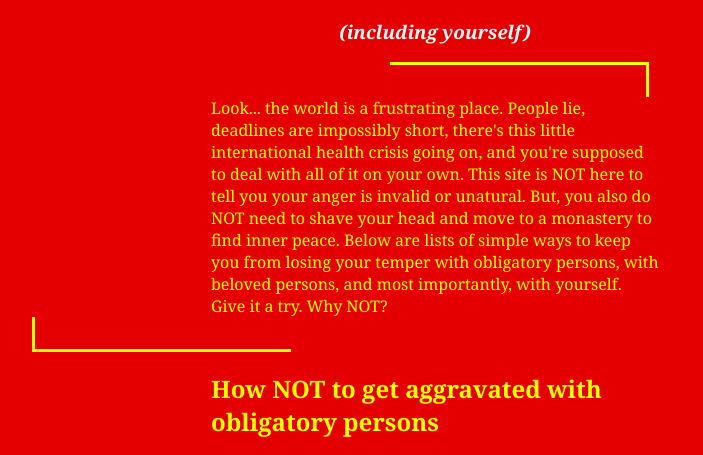
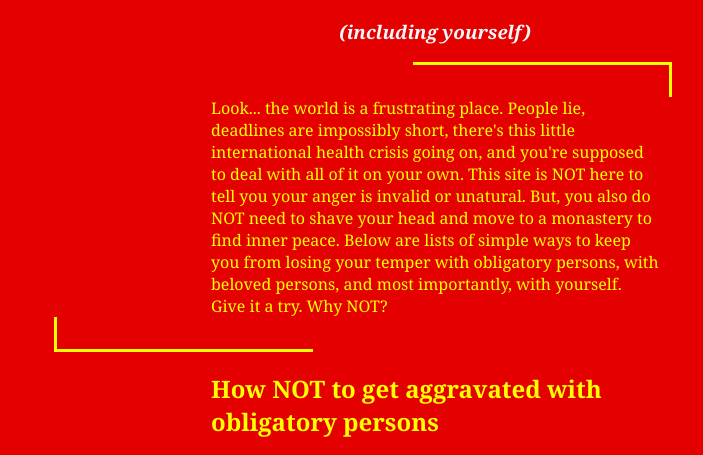
Before and after one commit to MatthewTCronin/how-not-to-get-aggravated, a plain HTML site: page index.html in a window 1280 px wide. Shown: the part 309-764 px from the top of the page, without its empty margins (205-908 px from the left). Drawn offline with Linux system fonts and the light colour scheme.

Commit message:
another l&r

```diff
--- a/css/main.css
+++ b/css/main.css
@@ -69,7 +69,7 @@ ol{
     border-right:solid yellow;
     display: block;
   position:relative;
-  left: 40%;
+  left: 45%;
 }
 
 .keytake::after{
@@ -82,7 +82,7 @@ ol{
     border-left:solid yellow;
     display: block;
   position:relative;
-  right: 40%;
+  right: 35%;
 }
 
 img {
```
